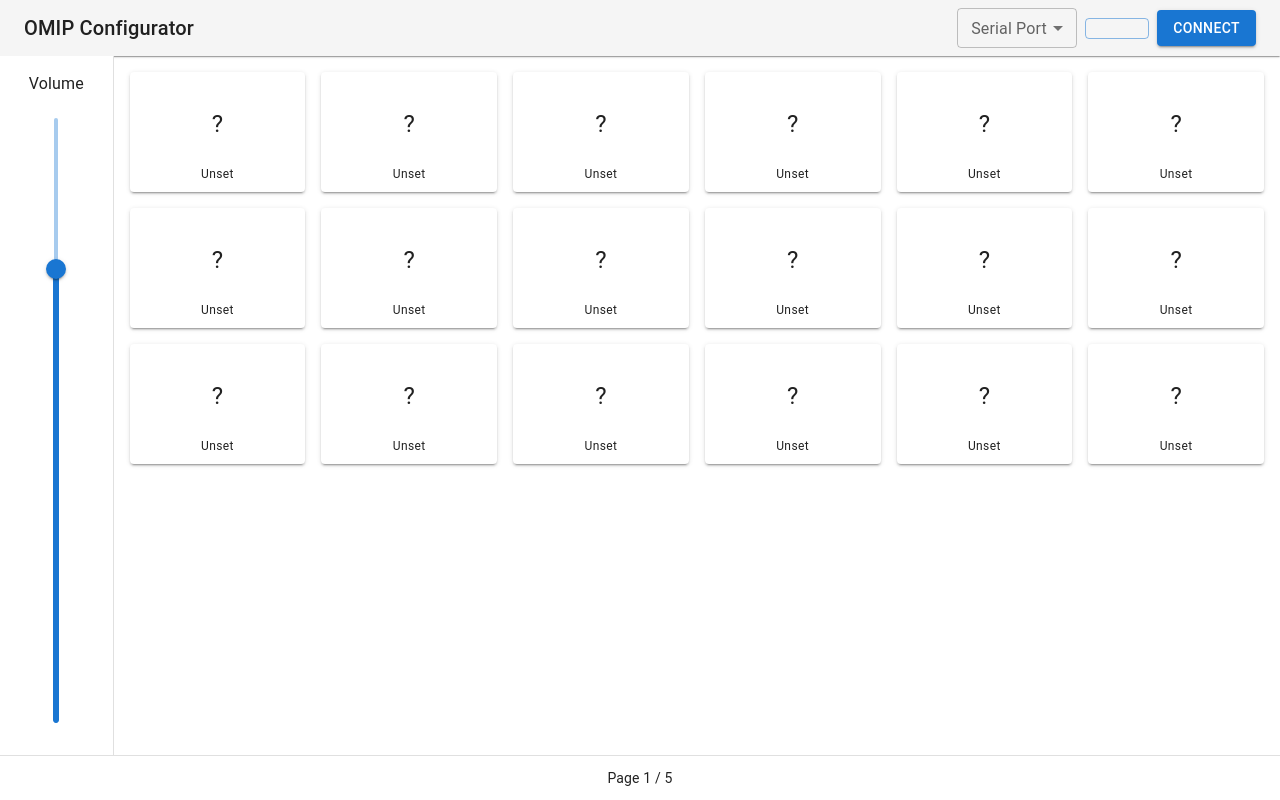
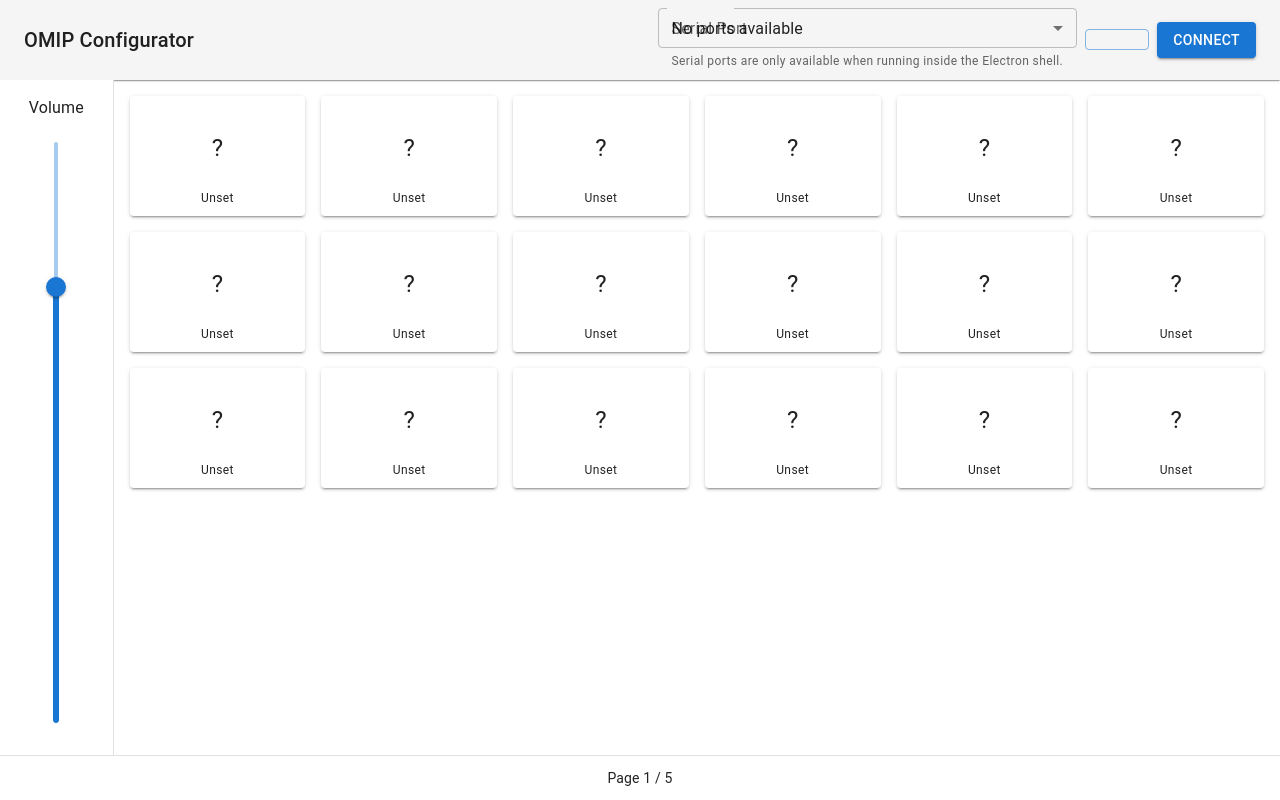
Before and after one commit to yururi-nonbiry/Open-Modular-Input-Protocol, a React (Vite) app in the folder M5Tab_OMIP/pc_software/ui/: page / in a window 1280 px wide. Built offline with nearby package versions, Linux system fonts and the light colour scheme; some icons are missing.

Commit message:
開発環境起動.sh作成

```diff
--- a/M5Tab_OMIP/pc_software/ui/src/App.tsx
+++ b/M5Tab_OMIP/pc_software/ui/src/App.tsx
@@ -1,4 +1,4 @@
-import { AppBar, Box, Button, CssBaseline, Dialog, DialogActions, DialogContent, DialogTitle, FormControl, Grid, IconButton, InputLabel, MenuItem, Paper, Select, Slider, Stack, TextField, Toolbar, Typography } from '@mui/material';
+import { AppBar, Box, Button, CssBaseline, Dialog, DialogActions, DialogContent, DialogTitle, FormControl, FormHelperText, Grid, IconButton, InputLabel, MenuItem, Select, Slider, Stack, TextField, Toolbar, Typography } from '@mui/material';
 import RefreshIcon from '@mui/icons-material/Refresh';
 import ArrowBackIosNewIcon from '@mui/icons-material/ArrowBackIosNew';
 import ArrowForwardIosIcon from '@mui/icons-material/ArrowForwardIos';
@@ -30,6 +30,9 @@ function App() {
   const [editingAction, setEditingAction] = useState<string>('');
   const hasIpc = typeof window !== 'undefined' && Boolean(window.ipcRenderer);
   const warnedMessages = useRef<Set<string>>(new Set());
+  const portStatusMessage = hasIpc
+    ? (ports.length === 0 ? 'No serial ports detected. Connect your device and press refresh.' : 'Select the serial port you want to use.')
+    : 'Serial ports are only available when running inside the Electron shell.';
 
   const warnOnce = (message: string) => {
     if (!warnedMessages.current.has(message)) {
@@ -185,19 +188,31 @@ function App() {
         <Toolbar variant="dense">
           <Typography variant="h6" sx={{ flexGrow: 1, mr: 2 }}>OMIP Configurator</Typography>
 
-          <FormControl size="small" sx={{ m: 1, minWidth: 120 }} disabled={isConnected}>
+          <FormControl size="small" sx={{ m: 1, minWidth: 180 }} disabled={isConnected}>
             <InputLabel id="serial-port-label">Serial Port</InputLabel>
             <Select
               labelId="serial-port-label"
               id="serial-port-select"
               value={selectedPort}
               label="Serial Port"
+              displayEmpty
+              renderValue={(value) => {
+                if (!value) {
+                  return ports.length === 0 ? 'No ports available' : 'Select port';
+                }
+                return value;
+              }}
               onChange={(e) => setSelectedPort(e.target.value as string)}
             >
-              {ports.map((port) => (
-                <MenuItem key={port} value={port}>{port}</MenuItem>
-              ))}
+              {ports.length === 0 ? (
+                <MenuItem value="" disabled>No ports found</MenuItem>
+              ) : (
+                ports.map((port) => (
+                  <MenuItem key={port} value={port}>{port}</MenuItem>
+                ))
+              )}
             </Select>
+            <FormHelperText>{portStatusMessage}</FormHelperText>
           </FormControl>
 
           <Button variant="outlined" size="small" sx={{ mr: 1 }} disabled={isConnected} onClick={fetchPorts}>
```
Also changed, not shown: 1 other file (tests, documents, lock files or other folders).
